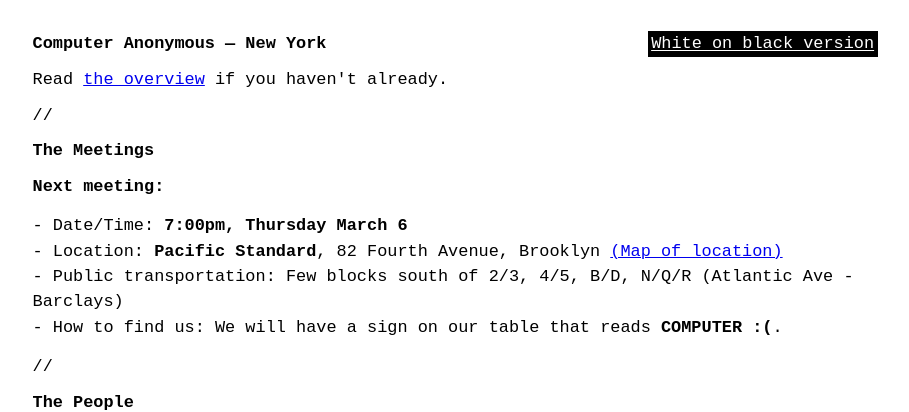
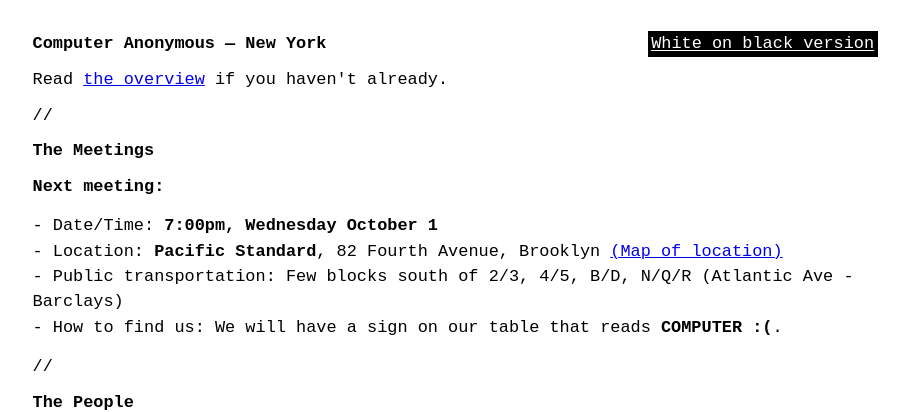
Before and after one commit to computeranonymous/computer, a Jekyll site: the page built from us_newyork.html, in a window 1280 px wide. Shown: the top 412 px of the page, without its empty margins (185-1094 px from the left). Built offline with Jekyll 4.4.1, drawn with Linux system fonts in a browser that asks for light colours.

Commit message:
10/1 Meeting Added

```diff
--- a/us_newyork.html
+++ b/us_newyork.html
@@ -13,7 +13,7 @@ title: Computer Anonymous - New York
 <h3>Next meeting:</h3>
 
 <ul>
-<li>Date/Time: <b>7:00pm, Thursday March 6</b></li>
+<li>Date/Time: <b>7:00pm, Wednesday October 1</b></li>
 <li>Location: <b>Pacific Standard</b>, 82 Fourth Avenue, Brooklyn <a href="https://www.google.com/maps/place/Pacific+Standard/@40.6820504,-73.9800678,17z/data=!3m1!4b1!4m2!3m1!1s0x89c25bacf681fb9f:0xdcabc47d468f90b5">(Map of location)</a></li>
 <li>Public transportation: Few blocks south of 2/3, 4/5, B/D, N/Q/R (Atlantic Ave - Barclays)</li>
 <li>How to find us: We will have a sign on our table that reads <strong>COMPUTER :(</strong>.</li>
```
